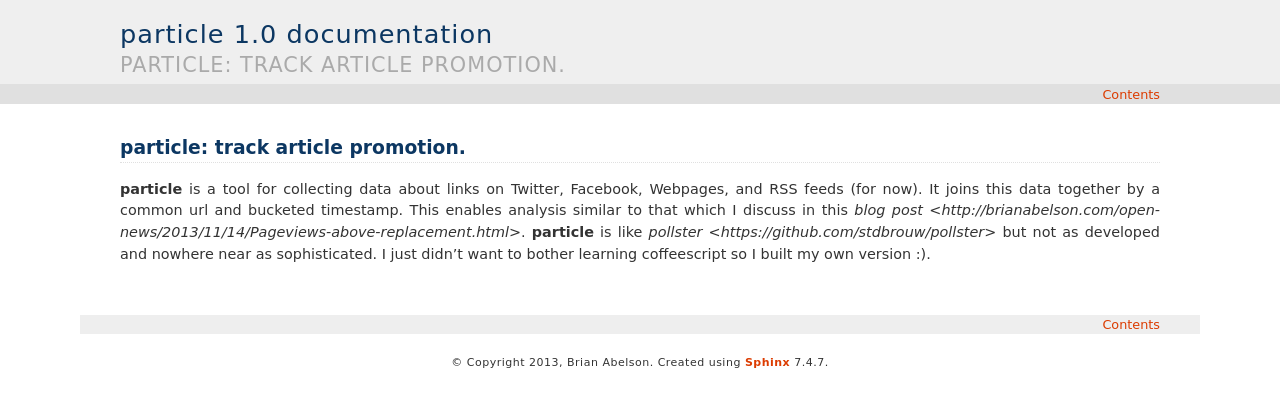
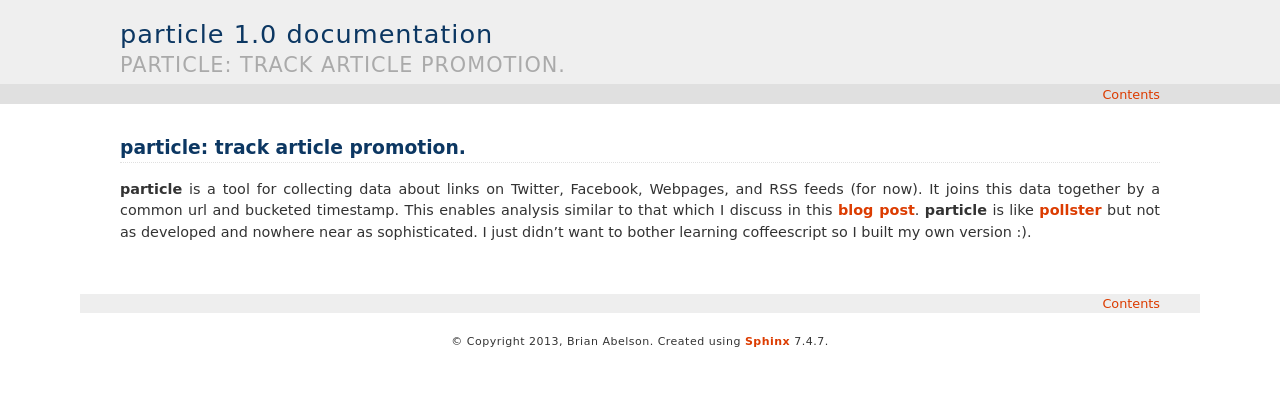
Before and after one commit to abelsonlive/particle, a Sphinx documentation site: the page built from docs/index.rst, in a window 1280 px wide. Shown: the top 407 px of the page. Built offline with Sphinx 7.4.7, drawn with Linux system fonts in a browser that asks for light colours.

Commit message:
hmmm, sphinx is weird

```diff
--- a/docs/index.rst
+++ b/docs/index.rst
@@ -10,4 +10,4 @@
 .. toctree::
    :hidden:
 
-**particle** is a tool for collecting data about links on Twitter, Facebook, Webpages, and RSS feeds (for now). It joins this data together by a common url and bucketed timestamp.  This enables analysis similar to that which I discuss in this `blog post <http://brianabelson.com/open-news/2013/11/14/Pageviews-above-replacement.html>`. **particle** is like `pollster <https://github.com/stdbrouw/pollster>` but not as developed and nowhere near as sophisticated. I just didn't want to bother learning coffeescript so I built my own version :).
+**particle** is a tool for collecting data about links on Twitter, Facebook, Webpages, and RSS feeds (for now). It joins this data together by a common url and bucketed timestamp.  This enables analysis similar to that which I discuss in this `blog post <http://brianabelson.com/open-news/2013/11/14/Pageviews-above-replacement.html>`_. **particle** is like `pollster <https://github.com/stdbrouw/pollster>`_ but not as developed and nowhere near as sophisticated. I just didn't want to bother learning coffeescript so I built my own version :).
```
Also changed, not shown: 5 other files.
